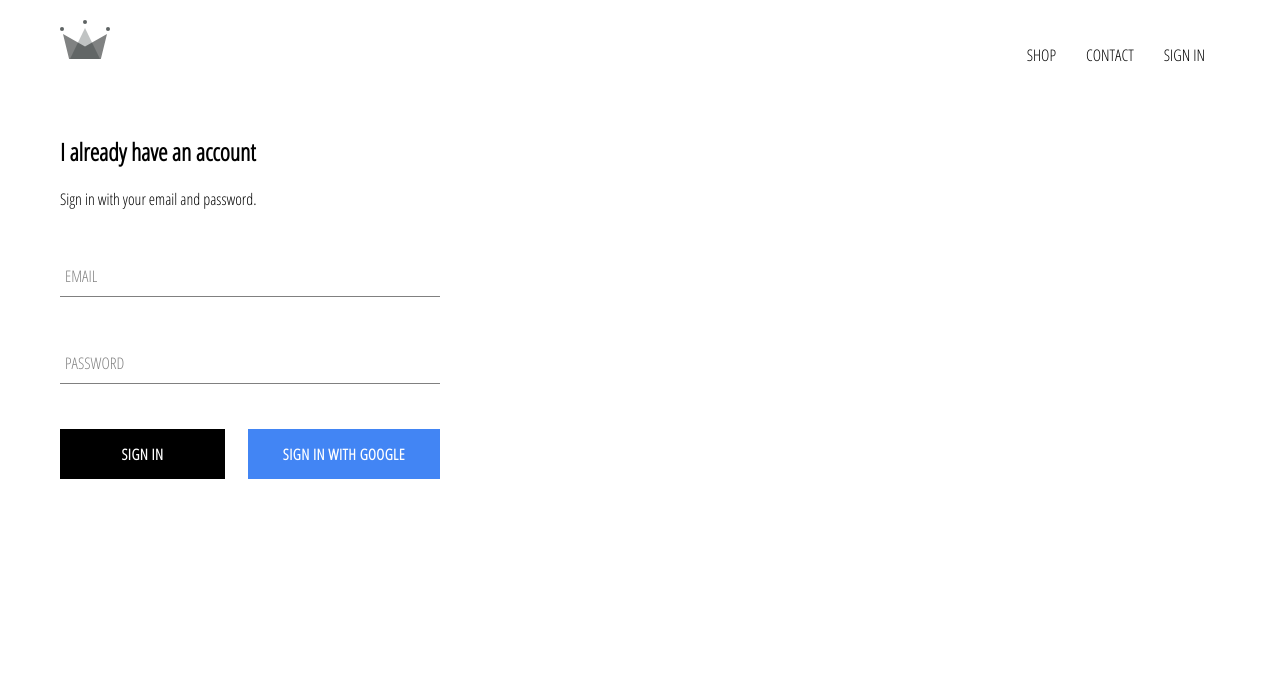
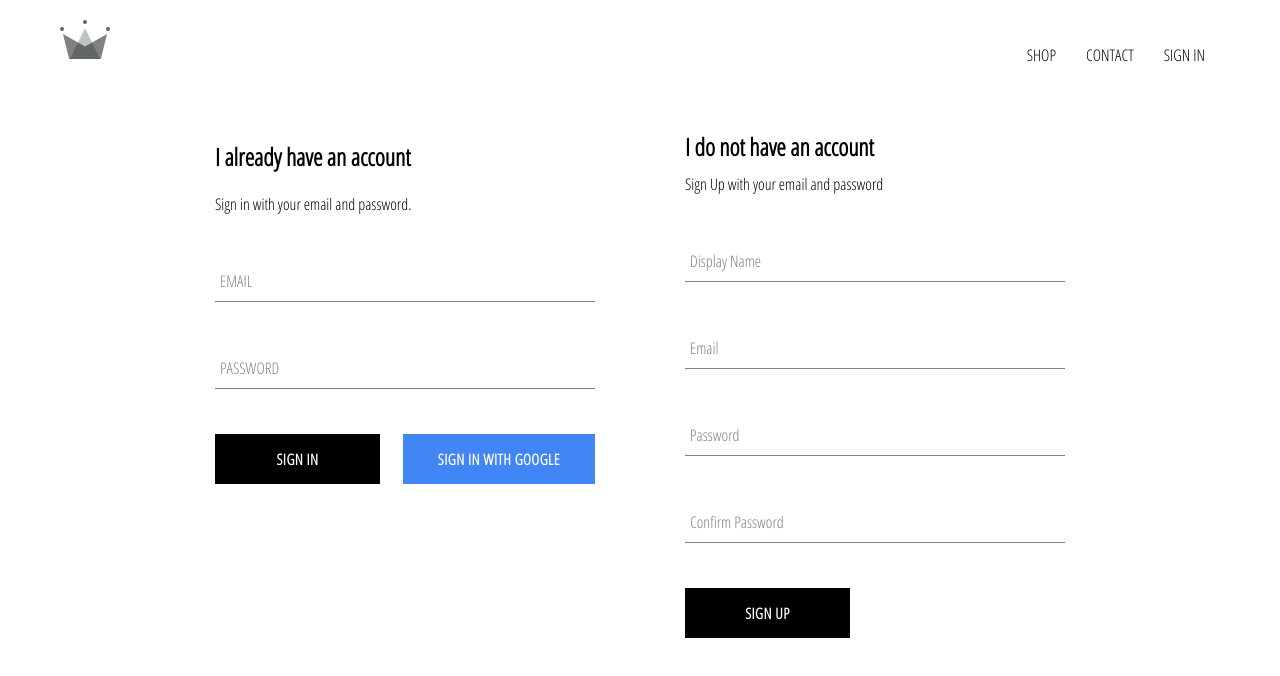
Before and after one commit to kunalchhikara/crwn-clothing, a React (Create React App) app: page /signin in a window 1280 px wide. Shown: the top 676 px of the page. Built offline with nearby package versions, Linux system fonts and the light colour scheme; no server answers.

Commit message:
implemented firebase utils,included ability to store authenticated users into our firestore database

```diff
--- a/src/App.js
+++ b/src/App.js
@@ -5,7 +5,7 @@
 import ShopPage from './pages/shop/shop.component';
 import Header from './components/header/header.component';
 import SignInAndSignUpPage from './pages/sign-in-and-sign-up/sign-in-and-sign-up.component';
-import {auth} from './firebase/firebase.utils';
+import {auth , createUserProfileDocument } from './firebase/firebase.utils';
 
 class App extends React.Component {
 
@@ -21,10 +21,23 @@
   unsubscribeFromAuth = null
 
   componentDidMount(){
-    this.unsubscribeFromAuth = auth.onAuthStateChanged(user => {
-      this.setState({ currentUser:user});
+    this.unsubscribeFromAuth = auth.onAuthStateChanged(async userAuth => {
 
-      console.log(user);
+      if(userAuth) {
+        const userRef = await createUserProfileDocument(userAuth);
+        userRef.onSnapshot(snapShot => {
+          this.setState({
+            currentUser: {
+              id: snapShot.id,
+              ...snapShot.data()
+            }
+          });
+          console.log(this.state);
+        });
+      }
+
+      this.setState({currentUser: userAuth});
+
     });
   }
 
--- /dev/null
+++ b/src/components/sign-up/sign-up.component.jsx
@@ -0,0 +1,98 @@
+import React from 'react';
+import FormInput from '../form-input/form-input.component.jsx';
+import CustomButton from '../custom-button/custom-button.component';
+import './sign-up.styles.scss';
+import{auth, createUserProfileDocument} from '../../firebase/firebase.utils';
+
+class SignUp extends React.Component {
+    constructor(){
+        super();
+        this.state = {
+            displayName:'',
+            email:'',
+            password:'',
+            confirmPassword:''
+        }
+    }
+
+    handleSubmit = async event => {
+        event.preventDefault();
+        const {displayName,email,password,confirmPassword}=this.state;
+        if(password !== confirmPassword){
+            alert('passwords do not match');
+            return;
+        }
+
+        try {
+           const {user} = await auth.createUserWithEmailAndPassword(email,password);
+           createUserProfileDocument(user,{displayName});
+           this.setState ({
+            displayName:'',
+            email:'',
+            password:'',
+            confirmPassword:''
+        });
+        } catch (error) {
+            console.log(error);
+        }
+
+    }
+
+    handleChange = event => {
+        const{name,value} = event.target;
+        this.setState({[name]:value});
+    }
+
+    render(){
+        const {displayName,email,password,confirmPassword}=this.state;
+        return(
+        <div className='sign-up'>
+        <h2 className='title'>I do not have an account</h2>
+        <span>Sign Up with your email and password</span>
+        <form className='sign-up-form' onSubmit={this.handleSubmit}>
+            <FormInput
+            type='text'
+            name='displayName'
+            value={displayName}
+            onChange={this.handleChange}
+            label='Display Name'
+            required
+            />
+
+            <FormInput
+            type='email'
+            name='email'
+            value={email}
+            onChange={this.handleChange}
+            label='Email'
+            required
+            />
+
+            <FormInput
+            type='password'
+            name='password'
+            value={password}
+            onChange={this.handleChange}
+            label='Password'
+            required
+            />
+
+            <FormInput
+            type='password'
+            name='confirmPassword'
+            value={confirmPassword}
+            onChange={this.handleChange}
+            label='Confirm Password'
+            required
+            />
+
+            <CustomButton type='submit'> SIGN UP </CustomButton>
+
+        </form>
+        </div>
+        )
+    }
+
+}
+
+export default SignUp;
--- /dev/null
+++ b/src/components/sign-up/sign-up.styles.scss
@@ -0,0 +1,9 @@
+.sign-up {
+    display: flex;
+    flex-direction: column;
+    width: 380px;
+
+    .title {
+      margin: 10px 0;
+    }
+  }
--- a/src/firebase/firebase.utils.js
+++ b/src/firebase/firebase.utils.js
@@ -1,6 +1,7 @@
 import firebase from 'firebase/app';
 import 'firebase/firestore';
 import 'firebase/auth';
+import { userRef } from 'react';
 
 const config = {
     apiKey: "AIzaSyCbDM6Yc0slpNjmM7aNXdtPbsFDQiGX7cs",
@@ -25,4 +26,31 @@
       auth.signInWithPopup(provider)
   );
 
+    export const createUserProfileDocument = async (userAuth, additionalData) => {
+        if (!userAuth) return;
+
+        const userRef = firestore.doc(`users/${userAuth.uid}`);
+
+        const snapShot = await userRef.get();
+
+        if(!snapShot.exists) {
+          const {displayName,email} = userAuth;
+          const createdAt = new Date();
+
+          try{
+            await userRef.set({
+              displayName,
+              email,
+              createdAt,
+              ...additionalData
+            });
+          } catch (error){
+              console.log('error creating user', error.message);
+        }
+    };
+
+            return userRef;
+
+  }
+
   export default firebase;
--- a/src/pages/sign-in-and-sign-up/sign-in-and-sign-up.component.jsx
+++ b/src/pages/sign-in-and-sign-up/sign-in-and-sign-up.component.jsx
@@ -1,9 +1,14 @@
 import React from 'react';
 import './sign-in-and-sign-up.styles.scss';
-import SignIn from '../../components/sign-in/sign-in.component'
+import SignIn from '../../components/sign-in/sign-in.component';
+import SignUp from '../../components/sign-up/sign-up.component';
+
 
 const SignInAndSignUpPage = () => (
-    <div className='sign-in-and-sign-up'> <SignIn /> </div>
+    <div className='sign-in-and-sign-up'>
+    <SignIn />
+    <SignUp />
+    </div>
 );
 
 export default SignInAndSignUpPage;
--- a/src/pages/sign-in-and-sign-up/sign-in-and-sign-up.styles.scss
+++ b/src/pages/sign-in-and-sign-up/sign-in-and-sign-up.styles.scss
@@ -0,0 +1,6 @@
+.sign-in-and-sign-up {
+    width: 850px;
+    display: flex;
+    justify-content: space-between;
+    margin: 30px auto;
+  }
```
Also changed, not shown: 1 other file (tests, documents, lock files or other folders).
